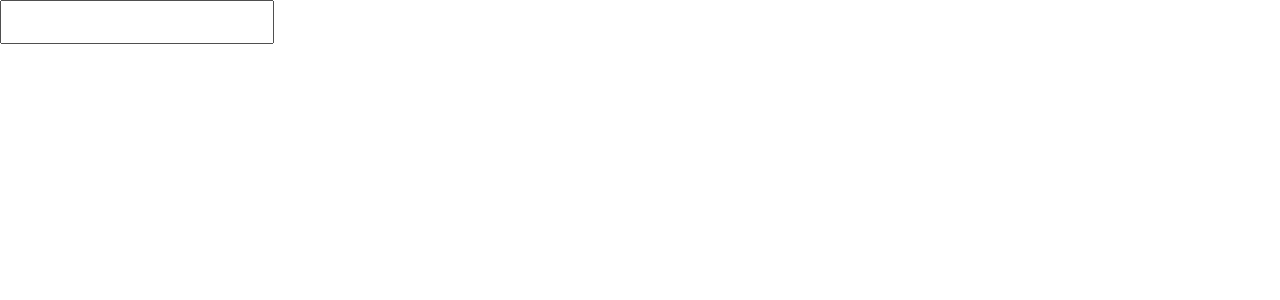
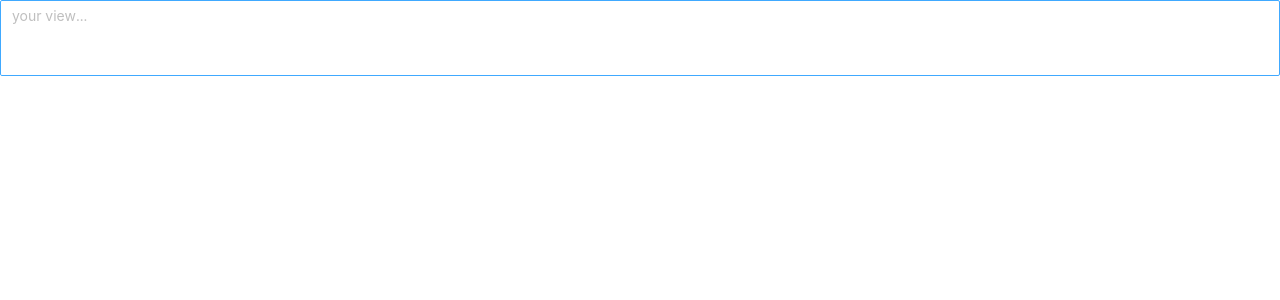
Before and after one commit to manojpudasaini/nmr-admin, a React (Create React App) app in the folder nmr-admin/: page / in a window 1280 px wide. Shown: the top 300 px of the page. Built offline with nearby package versions, Linux system fonts and the light colour scheme.

Commit message:
input button textarea done

```diff
--- a/nmr-admin/src/Components/Atoms/Input/index.tsx
+++ b/nmr-admin/src/Components/Atoms/Input/index.tsx
@@ -1,9 +1,10 @@
 import React,{useState} from 'react';
 import {Input} from 'antd';
 import {createUseStyles} from "react-jss";
+import 'antd/dist/antd.css';
+
 export interface InputProps{
     type  ?: string
-    value ?: string
 }
 
 const useStyles=createUseStyles({
@@ -12,14 +13,25 @@ const useStyles=createUseStyles({
         width:250,
         fontSize:18,
         padding:"0px 10px",
+        border:"none",
+        borderBottom:"1px solid #e7e7e7",
+        background:"#f0f0f0",
+        borderRadius:5,
+        '&:focus':{
+            background:"#e7e7e7",
+            borderBottom:"1px solid #dddddd",
+        }
     }
+
 })
 
 const Inputfield: React.FC<InputProps>=(props)=>{
     const classes=useStyles();
+    const [value, setValue]= useState("")
+    // console.log(value)
     return(
         <div>
-           <Input className={classes.inputContainer} type={props.type} />
+           <Input className={classes.inputContainer} type={props.type} value={value} onChange={(e)=>{setValue(e.target.value)}} />
         </div>
     )
 
--- /dev/null
+++ b/nmr-admin/src/Components/Atoms/Textarea/index.tsx
@@ -0,0 +1,34 @@
+import React,{useState} from 'react';
+import {Input} from 'antd';
+import {createUseStyles} from "react-jss";
+import 'antd/dist/antd.css';
+
+export interface TextAreaProps{
+    placeholder?:string
+}
+const useStyles=createUseStyles({
+    textAreaContainer:{
+        width:400,
+        fontSize:18,
+
+    }
+})
+
+const { TextArea } = Input;
+const TextAreaField: React.FC<TextAreaProps>=(props)=>{
+   const [value,setValue]= useState("");
+
+   const classes=useStyles();
+    return (
+        <TextArea
+          className={classes.textAreaContainer}
+          value={value}
+          onChange={(e)=>{setValue(e.target.value)}}
+          placeholder={props.placeholder}
+          autoSize={{ minRows: 3, maxRows: 5 }}
+          allowClear={true}
+        />
+    );
+}
+
+export default TextAreaField;
--- a/nmr-admin/src/index.tsx
+++ b/nmr-admin/src/index.tsx
@@ -7,10 +7,14 @@ import Movies from "./Components/pages/movies";
 import PrivateRoute from "./PrivateRoute";
 import Series from "./Components/pages/series";
 import Inputfield from './Components/Atoms/Input/index';
+import ButtonField from "./Components/Atoms/Button/index";
+import TextAreaField from "./Components/Atoms/Textarea/index";
+// const clickFunction =()=>{
+//   alert("hello")
+// }
 ReactDOM.render(
-<Inputfield type="text"/>
-,
-  document.getElementById("root")
+<TextAreaField placeholder="your view..."/>
+,  document.getElementById("root")
 );
 
 serviceWorker.unregister();
```
Also changed, not shown: nmr-admin/src/Components/Atoms/Button/index.tsx (added, +19 -0 lines), 1 other file (tests, documents, lock files or other folders).
